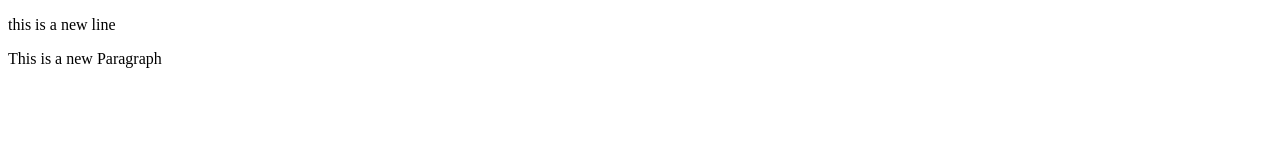
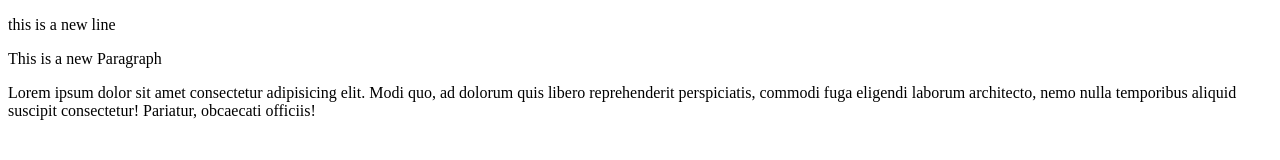
Before and after one commit to arun9113604388/fullstack, a plain HTML site: page index.html in a window 1280 px wide. Drawn offline with Linux system fonts and the light colour scheme.

Commit message:
new lines added

```diff
--- a/index.html
+++ b/index.html
@@ -8,5 +8,7 @@
 <body>
     <p>this is a new line </p>
     <p>This is a new Paragraph</p>
+    <p>Lorem ipsum dolor sit amet consectetur adipisicing elit. Modi quo, ad dolorum quis libero reprehenderit perspiciatis, commodi fuga eligendi laborum architecto, nemo nulla temporibus aliquid suscipit consectetur! Pariatur, obcaecati officiis!</p>
+
 </body>
 </html>
```
